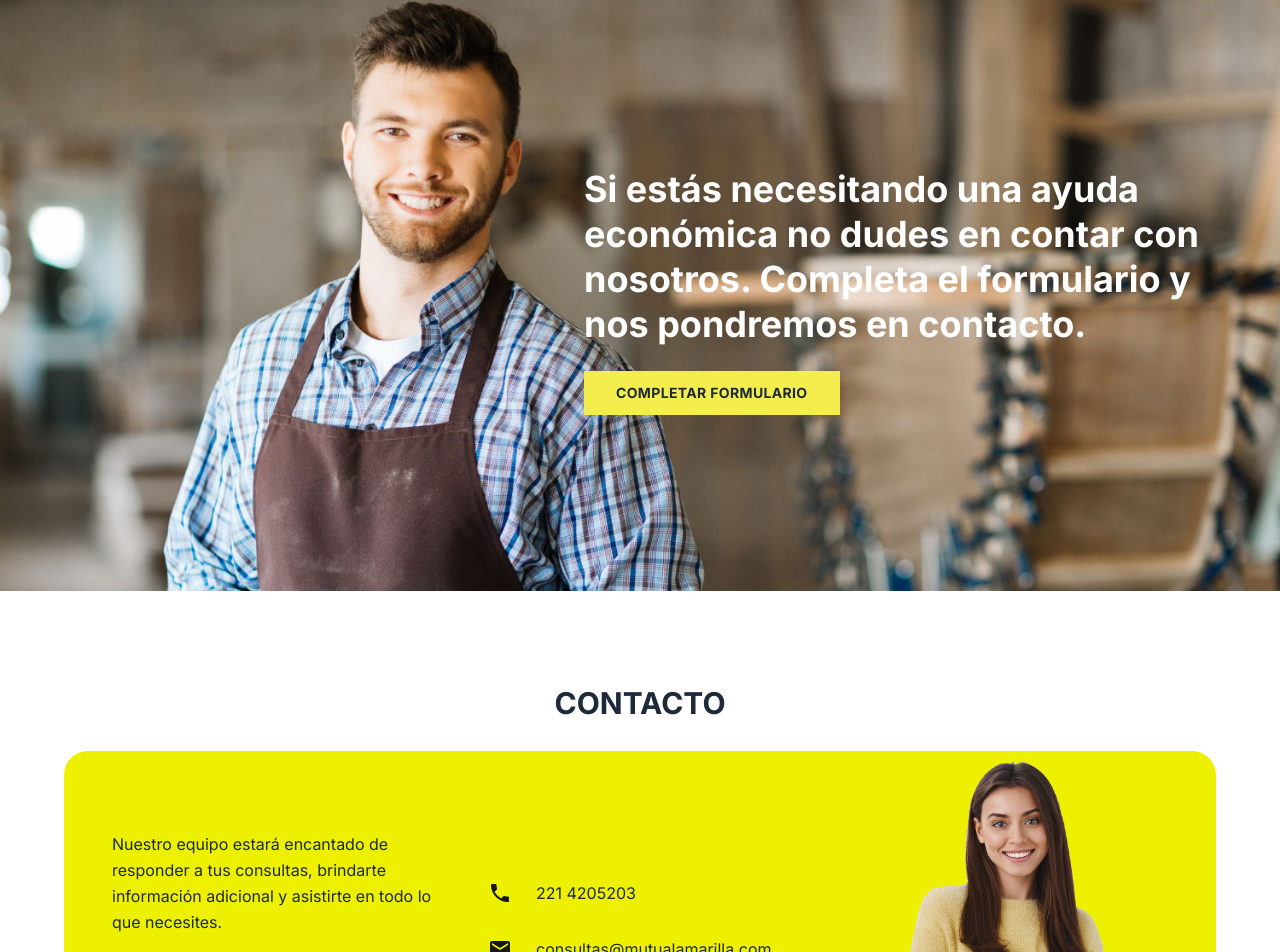
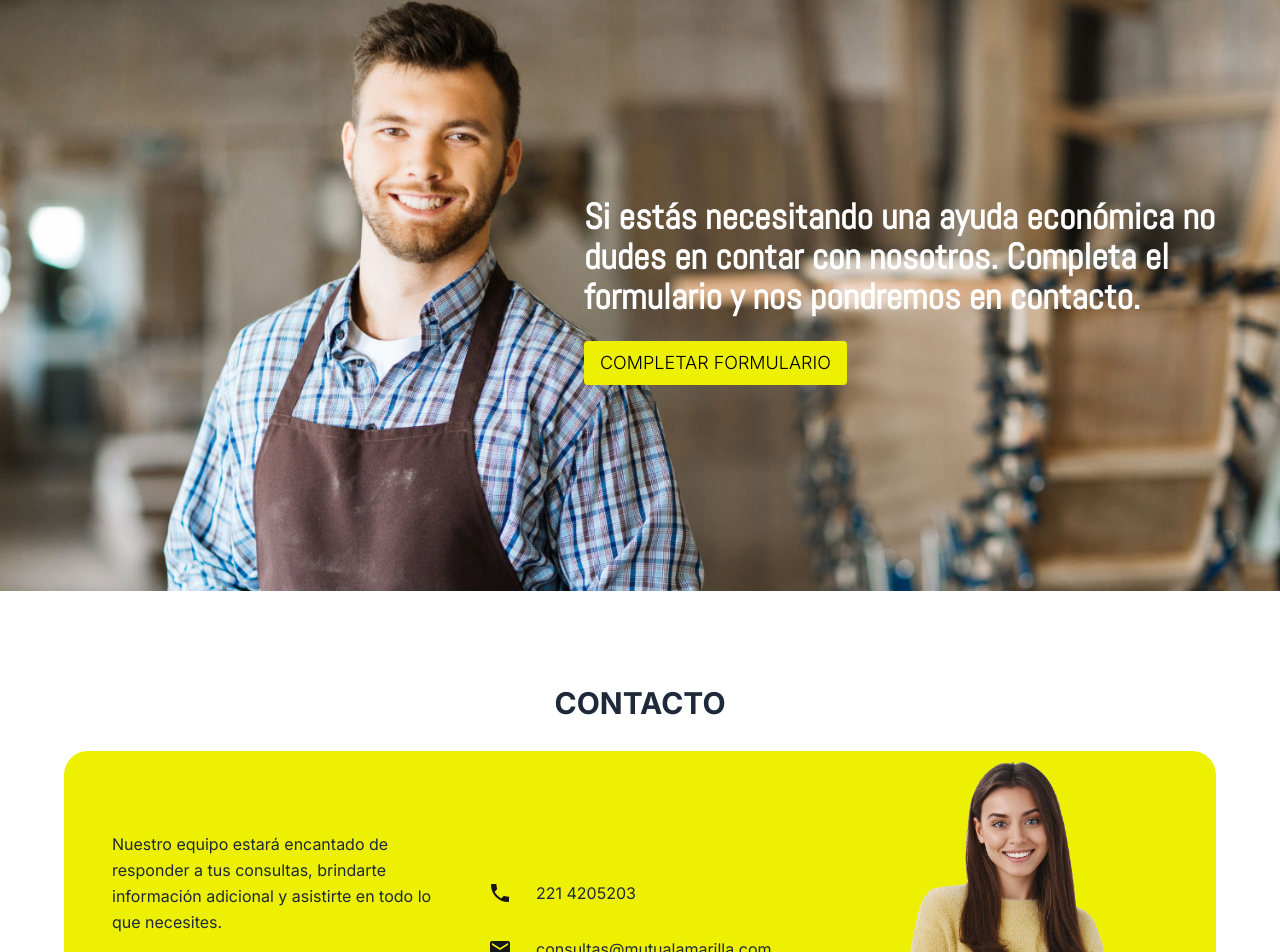
Before and after one commit to blassmm/mutualamarilla, a Next.js app: page / in a window 1280 px wide. Shown: the part 3115-4067 px from the top of the page. Built offline with nearby package versions, Linux system fonts and the light colour scheme.

Commit message:
detalles finales form

```diff
--- a/components/form.tsx
+++ b/components/form.tsx
@@ -1,6 +1,17 @@
 "use client"
 
 import Image from "next/image"
+import localFont from "next/font/local"
+
+const abel = localFont({
+  src: "../public/fonts/Abel-Regular.ttf",
+  variable: "--font-abel",
+})
+
+const openSans = localFont({
+  src: "../public/fonts/OpenSans-Regular.ttf",
+  variable: "--font-open-sans",
+})
 
 export default function AyudaEconomica() {
   return (
@@ -17,13 +28,13 @@ export default function AyudaEconomica() {
 
         <div className="absolute inset-0 flex items-center justify-end px-6">
           <div className="max-w-2xl text-white">
-            <h1 className="mb-6 text-4xl font-bold leading-tight">
+            <h1 className={`mb-6 text-4xl font-bold ${abel.variable} font-abel`}>
               Si estás necesitando una ayuda económica no dudes en contar con nosotros. Completa el formulario y nos
               pondremos en contacto.
             </h1>
             <a
               href="#formulario"
-              className="inline-block bg-[#F4ED4E] px-8 py-3 text-sm font-bold uppercase tracking-wide text-gray-800 hover:bg-[#e8e142] transition-colors"
+              className="inline-block rounded-sm bg-primary px-4 py-2 font-[350] text-lg uppercase text-black hover:bg-[#e8e142] transition-colors"
             >
               COMPLETAR FORMULARIO
             </a>
```
